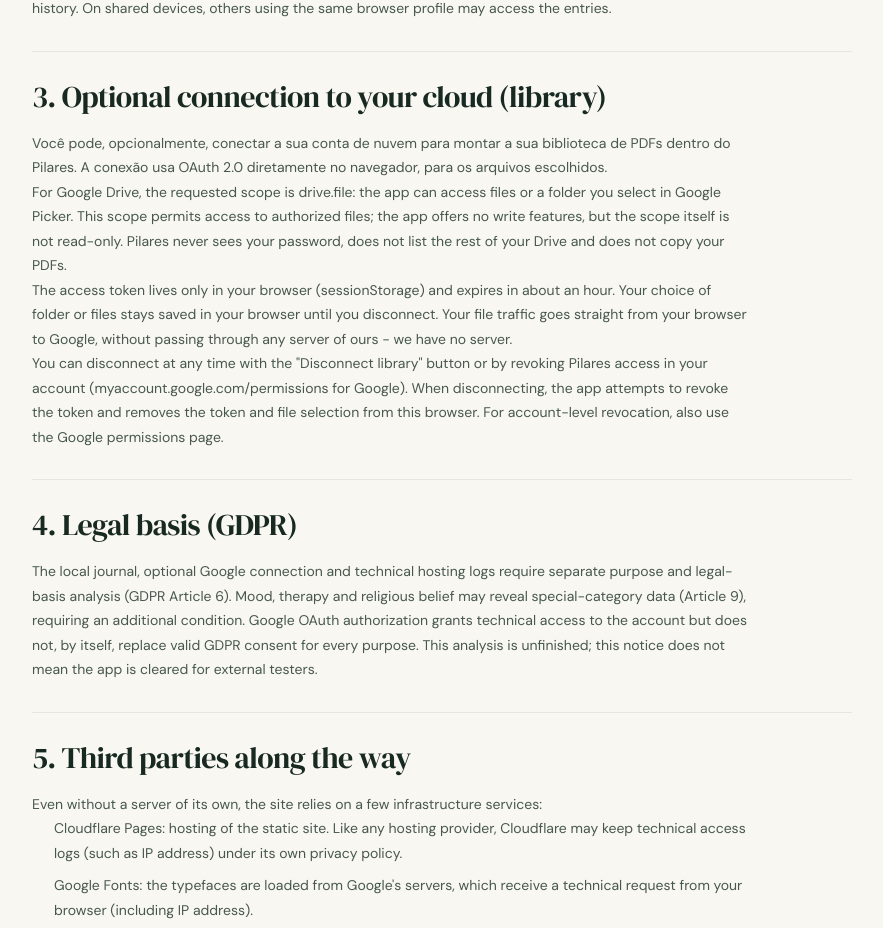
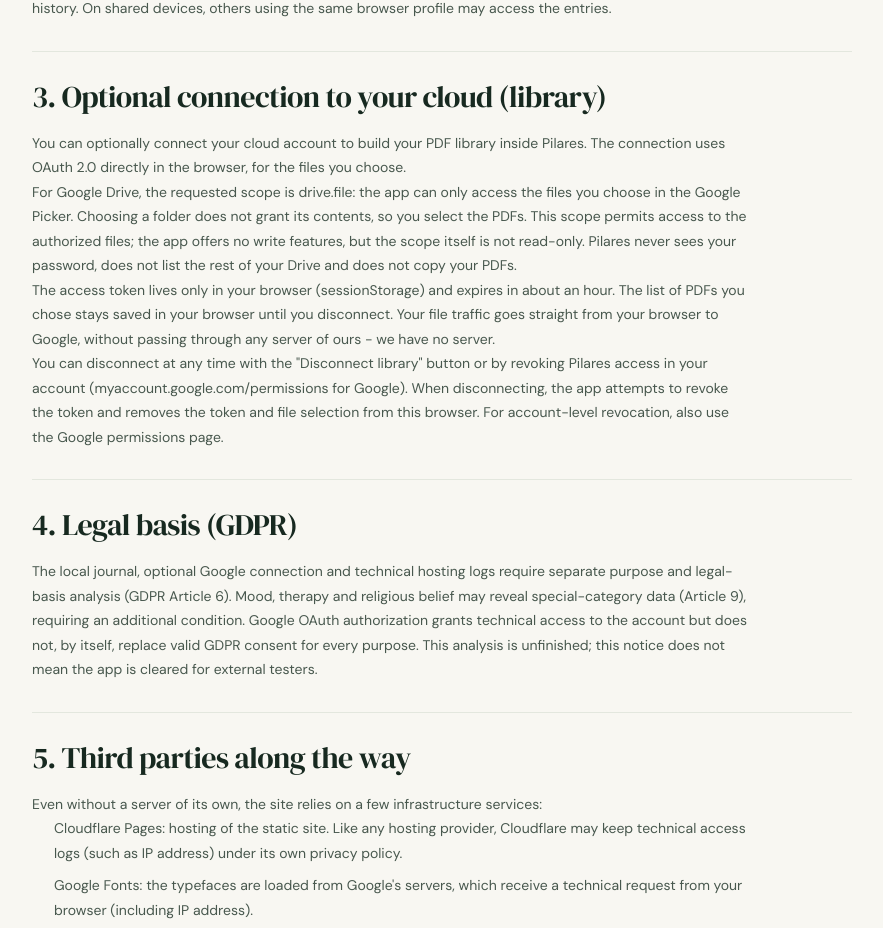
Before and after one commit to iurjoh/pilares, a React (Vite) app: page /privacy in a window 1280 px wide. Shown: the part 872-1800 px from the top of the page, without its empty margins (198-1081 px from the left). Built offline with nearby package versions, Linux system fonts and the light colour scheme.

Commit message:
Privacidade: traduz paragrafo PT esquecido e atualiza textos EN da biblioteca (sem conectar pasta)

```diff
--- a/src/i18n/en.ts
+++ b/src/i18n/en.ts
@@ -20,7 +20,8 @@
   "Última atualização: 29 de setembro de 2026": "Last updated: September 29, 2026",
   "Os registros que você digita ficam no seu navegador. A hospedagem e os serviços opcionais recebem dados técnicos de conexão; a biblioteca usa o Google diretamente no navegador.": "The entries you make stay in your browser. Hosting and optional services receive technical connection data; the library connects to Google directly from your browser.",
   "O app não envia o conteúdo desses registros a um servidor do Pilares e não faz backup deles. A hospedagem pode registrar dados técnicos de acesso. Limpar os dados do site ou trocar de aparelho sem exportar pode apagar o histórico. Em aparelhos compartilhados, outras pessoas que usem o mesmo perfil do navegador podem acessar os registros.": "The app does not send the content of those entries to a Pilares server and does not back them up. Hosting may log technical access data. Clearing site data or changing devices without exporting may erase your history. On shared devices, others using the same browser profile may access the entries.",
-  "No Google Drive, o escopo pedido é drive.file: o app pode acessar apenas os arquivos que você escolher na Google Picker. Escolher uma pasta não libera o conteúdo dela, então você seleciona os PDFs. Esse escopo permite acesso aos arquivos autorizados; o app não oferece funções de escrita, mas o escopo em si não é somente leitura. O Pilares nunca vê a sua senha, nunca lista o restante do seu Drive e não copia os seus PDFs.": "For Google Drive, the requested scope is drive.file: the app can access files or a folder you select in Google Picker. This scope permits access to authorized files; the app offers no write features, but the scope itself is not read-only. Pilares never sees your password, does not list the rest of your Drive and does not copy your PDFs.",
+  "No Google Drive, o escopo pedido é drive.file: o app pode acessar apenas os arquivos que você escolher na Google Picker. Escolher uma pasta não libera o conteúdo dela, então você seleciona os PDFs. Esse escopo permite acesso aos arquivos autorizados; o app não oferece funções de escrita, mas o escopo em si não é somente leitura. O Pilares nunca vê a sua senha, nunca lista o restante do seu Drive e não copia os seus PDFs.": "For Google Drive, the requested scope is drive.file: the app can only access the files you choose in the Google Picker. Choosing a folder does not grant its contents, so you select the PDFs. This scope permits access to the authorized files; the app offers no write features, but the scope itself is not read-only. Pilares never sees your password, does not list the rest of your Drive and does not copy your PDFs.",
+  "Você pode, opcionalmente, conectar a sua conta de nuvem para montar a sua biblioteca de PDFs dentro do Pilares. A conexão usa OAuth 2.0 diretamente no navegador, para os arquivos escolhidos.": "You can optionally connect your cloud account to build your PDF library inside Pilares. The connection uses OAuth 2.0 directly in the browser, for the files you choose.",
   "Você pode desfazer a conexão a qualquer momento: pelo botão \"Desconectar biblioteca\" no app, ou revogando o acesso do Pilares na sua conta (em myaccount.google.com/permissions, no caso do Google). Ao desconectar, o app tenta revogar o token e apaga o token e a escolha de arquivos deste navegador. Para garantir a revogação na conta, use também a página de permissões do Google.": "You can disconnect at any time with the \"Disconnect library\" button or by revoking Pilares access in your account (myaccount.google.com/permissions for Google). When disconnecting, the app attempts to revoke the token and removes the token and file selection from this browser. For account-level revocation, also use the Google permissions page.",
   "O funcionamento do diário local, a conexão opcional ao Google e os registros técnicos de hospedagem exigem análise de finalidade e base legal distinta (GDPR, art. 6.º). Humor, terapia e crença religiosa podem revelar categorias especiais (art. 9.º), que exigem condição adicional. A autorização OAuth no Google dá acesso técnico à conta, mas não substitui, por si só, um consentimento válido para todas as finalidades GDPR. Esta análise ainda não está concluída; não use este texto como sinal de liberação para testers externos.": "The local journal, optional Google connection and technical hosting logs require separate purpose and legal-basis analysis (GDPR Article 6). Mood, therapy and religious belief may reveal special-category data (Article 9), requiring an additional condition. Google OAuth authorization grants technical access to the account but does not, by itself, replace valid GDPR consent for every purpose. This analysis is unfinished; this notice does not mean the app is cleared for external testers.",
   "Os dados locais podem ser acessados por você no navegador. Em Configurações, há opções de baixar e apagar os registros locais. Para pedidos relativos a logs técnicos de terceiros, escreva ao contato abaixo:": "You can access local data in your browser. Settings provides options to download and delete local entries. For requests about third-party technical logs, write to the contact below:",
@@ -346,7 +347,7 @@
   "O que aconteceu? (opcional)": "What happened? (optional)",
   "O que foi útil para você?": "What was helpful to you?",
   "O que você aprendeu hoje?": "What did you learn today?",
-  "O token de acesso vive apenas no seu navegador (sessionStorage) e expira em cerca de uma hora. A lista dos PDFs que você escolheu fica guardada no seu navegador até você desconectar. O tráfego dos seus arquivos vai direto do seu navegador para o Google, sem passar por qualquer servidor nosso - nós não temos servidor.": "The access token lives only in your browser (sessionStorage) and expires in about an hour. Your choice of folder or files stays saved in your browser until you disconnect. Your file traffic goes straight from your browser to Google, without passing through any server of ours - we have no server.",
+  "O token de acesso vive apenas no seu navegador (sessionStorage) e expira em cerca de uma hora. A lista dos PDFs que você escolheu fica guardada no seu navegador até você desconectar. O tráfego dos seus arquivos vai direto do seu navegador para o Google, sem passar por qualquer servidor nosso - nós não temos servidor.": "The access token lives only in your browser (sessionStorage) and expires in about an hour. The list of PDFs you chose stays saved in your browser until you disconnect. Your file traffic goes straight from your browser to Google, without passing through any server of ours - we have no server.",
   "OUTROS CAMINHOS": "OTHER PATHS",
   "Obadias": "Obadiah",
   "Objetivo do mês": "Month's goal",
```
